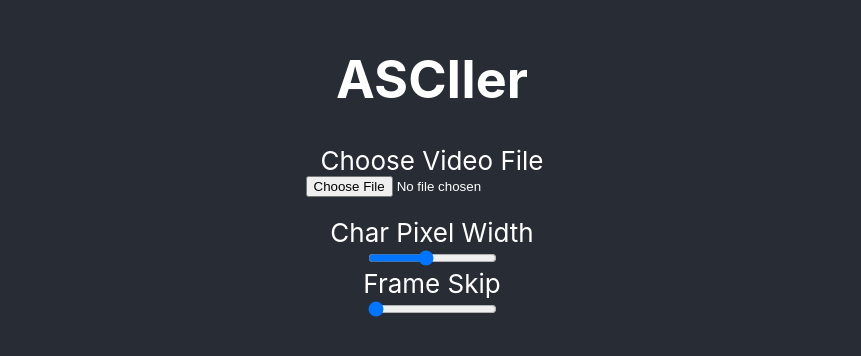
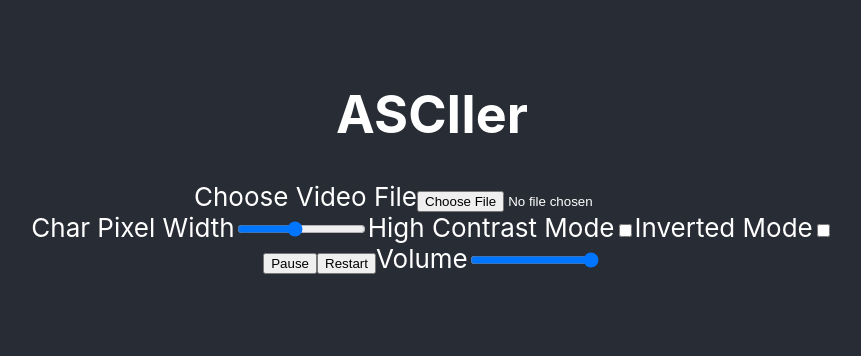
Before and after one commit to gordnzhou/asciier, a React (Create React App) app: page / in a window 1280 px wide. Shown: the part 234-590 px from the top of the page, without its empty margins (208-1069 px from the left). Built offline with nearby package versions, Linux system fonts and the light colour scheme.

Commit message:
add more ascii settings

```diff
--- a/src/App.js
+++ b/src/App.js
@@ -1,4 +1,4 @@
-import { useEffect, useRef, useState } from "react";
+import { useRef, useState } from "react";
 import "./App.css";
 
 import { AsciiPlayer } from "./AsciiPlayer";
@@ -6,43 +6,96 @@ import { AsciiPlayer } from "./AsciiPlayer";
 const VALID_VIDEO_TYPES = ["video/mp4", "video/webm", "video/ogg"];
 
 function App() {
+    const [playing, setPlaying] = useState(true);
     const videoRef = useRef();
 
-    const [frameSkip, setFrameSkip] = useState(1);
     const [charPixelWidth, setCharPixelWidth] = useState(5);
+    const [highContrastMode,  setHighContrastMode] = useState(false);
+    const [invertedMode, setInvertedMode] = useState(false);
 
     const handleFileInput = (event) => {
         let file = event.target.files[0];
 
-        if (VALID_VIDEO_TYPES.includes(file["type"])) {
+        if (file === undefined) {
+            return;
+        }
 
-            if ('requestVideoFrameCallback' in HTMLVideoElement.prototype) {
-                videoRef.current.src = URL.createObjectURL(file);
-            } else {
-                console.error('requestVideoFrameCallback is not supported... unable to play')
-            }
+        if (!VALID_VIDEO_TYPES.includes(file["type"])) {
+            alert("Invalid File Type! Supported file types include: " + VALID_VIDEO_TYPES);
+            return;
+        }
+
+        if ('requestVideoFrameCallback' in HTMLVideoElement.prototype === false) {
+            alert('Unable to start as requestVideoFrameCallback is not supported :(');
+            return;
+        }
+
+        videoRef.current.src = URL.createObjectURL(file);
+    };
+
+    const handlePixelWidthSlider = (event) => setCharPixelWidth(event.target.value);
+
+    const handleHighContrastModeCheckBox = (event) => setHighContrastMode(!highContrastMode);
+
+    const handleInvertedModeCheckbox = (event) => setInvertedMode(!invertedMode);
+
+    const handleVideoPause = (event) => {
+        if (videoRef.current && videoRef.paused !== playing) {
+            setPlaying(videoRef.paused);
+        }
+
+        if (playing) {
+            videoRef.current.pause();
         } else {
-            alert("Invalid File Type! " + file["type"]);
+            videoRef.current.play();
+        }
+
+        setPlaying(!playing);
+    };
+
+    const handleVideoRestart = (event) => {
+        if (videoRef.current) {
+            videoRef.current.currentTime = 0;
         }
     };
 
+    const handleVolumeChange = (event) => {
+        if (videoRef.current) {
+            videoRef.current.volume = event.target.value;
+        }
+    }
 
     return (
         <div className="App">
             <header className="App-header">
                 <h1>ASCIIer</h1>
 
+                <div>
                 <label htmlFor="fileInput">Choose Video File</label>
-                <input id="fileInput" type="file" onChange={handleFileInput}/>
+                    <input id="fileInput" type="file" onChange={handleFileInput}/>
+                </div>
 
-                <video ref={videoRef} autoPlay style={{ display: "none"}}/>
-                <AsciiPlayer videoRef={videoRef} charPixelWidth={charPixelWidth} frameSkip={frameSkip}/>
+                <div>
+                    <label htmlFor="charPixelWidthSlider">Char Pixel Width</label>
+                    <input id="charPixelWidthSlider" type="range" min="1" max="10" value={charPixelWidth} onChange={handlePixelWidthSlider}/>
 
-                <label htmlFor="charPixelWidth">Char Pixel Width</label>
-                <input id="charPixelWidth" type="range" min="1" max="10" value={charPixelWidth} onChange={(event) => setCharPixelWidth(event.target.value)}/>
+                    <label htmlFor="highContrastModeCheckbox">High Contrast Mode</label>
+                    <input id="highContrastModeCheckbox" type="checkbox" defaultChecked={highContrastMode} onChange={handleHighContrastModeCheckBox}/>
 
-                <label htmlFor="frameSkip">Frame Skip</label>
-                <input id="frameSkip" type="range" min="1" max="5" value={frameSkip} onChange={(event) => setFrameSkip(event.target.value)}/>
+                    <label htmlFor="invertedModeCheckbox">Inverted Mode</label>
+                    <input id="invertedModeCheckbox" type="checkbox" defaultChecked={invertedMode} onChange={handleInvertedModeCheckbox}/>
+                </div>
+
+                <div>
+                    <button onClick={handleVideoPause}>{playing ? "Pause" : "Continue"}</button>
+
+                    <button onClick={handleVideoRestart}>Restart</button>
+
+                    <label htmlFor="volumeSlider">Volume</label>
+                    <input id="volumeSlider" type="range" min="0" max="1" step="0.1" onChange={handleVolumeChange}/>
+                </div>
+
+                <AsciiPlayer videoRef={videoRef} settings={{charPixelWidth, highContrastMode, invertedMode}}/>
             </header>
         </div>
     );
--- a/src/AsciiPlayer.js
+++ b/src/AsciiPlayer.js
@@ -1,6 +1,6 @@
 import { useEffect, useRef, useState } from "react";
 
-export const AsciiPlayer = ({ videoRef, frameSkip, charPixelWidth }) => {
+export const AsciiPlayer = ({ videoRef, settings}) => {
     const canvasRef = useRef();
 
     const [asciiFrame, setAsciiFrame] = useState('');
@@ -8,22 +8,40 @@ export const AsciiPlayer = ({ videoRef, frameSkip, charPixelWidth }) => {
 
     useEffect(() => {
         let handle;
+        let videoRefCopy = videoRef.current;
 
         if (videoRef.current) {
+            if (handle !== undefined) {
+                videoRefCopy.cancelVideoFrameCallback(handle);
+            }
+
+            if (videoRef.current.readyState > 0) {
+                playAnimation(settings);
+            } else {
                 videoRef.current.onloadedmetadata = () => {
-                playAnimation(frameSkip, charPixelWidth)
+                    playAnimation(settings);
                 };
+            }
         };
 
-        const playAnimation = (frameSkip, charPixelWidth) => {
+        function playAnimation(settings) {
+            const charPixelWidth = settings.charPixelWidth;
+            const highContrastMode = settings.highContrastMode;
+            const invertedMode = settings.invertedMode;
+
             const video = videoRef.current;
 
             const canvas = canvasRef.current;
             const ctx = canvas.getContext('2d');
 
+            /// TODO: make these constants configurable
             const ASCII_CHARS = [" ", ".", ":", "-", "=", "+", "*", "#", "%", "@"];
-            const WIDTH_SCALE_FACTOR = 1.5;
+            const WIDTH_SCALE_FACTOR = 1.8;
             const MAX_PIXEL_AREA = 50000;
+
+            if (invertedMode) {
+                ASCII_CHARS.reverse();
+            }
 
             const base_width = video.videoWidth * WIDTH_SCALE_FACTOR;
             const base_height = video.videoHeight;
@@ -33,14 +51,9 @@ export const AsciiPlayer = ({ videoRef, frameSkip, charPixelWidth }) => {
             const height = Math.floor(Math.min(base_height / charPixelWidth, max_height));
             canvas.width = width;
             canvas.height = height;
-
-            let currentFrame = 0;
-
-            setFontSize(base_width / width);
+            setFontSize(video.videoHeight / height);
 
             const updateASCII = () => {
-                if (currentFrame % frameSkip === 0) {
-
                 ctx.drawImage(video, 0, 0, width, height);
 
                 const imageData = ctx.getImageData(0, 0, width, height);
@@ -56,7 +69,9 @@ export const AsciiPlayer = ({ videoRef, frameSkip, charPixelWidth }) => {
                         // Based on how rgb is converted to greyscale on NTSC
                         const grey_norm = (0.299 * r + 0.587 * g + 0.114 * b) / 255;
 
-                            const ascii_char = ASCII_CHARS[Math.round(grey_norm * (ASCII_CHARS.length - 1))];
+                        const ascii_char = highContrastMode ?
+                            ASCII_CHARS[Math.round(((ASCII_CHARS.length - 1) >> 1) * (1 + Math.cbrt(2 * grey_norm - 1)))] :
+                            ASCII_CHARS[Math.round(grey_norm * (ASCII_CHARS.length - 1))];
 
                         imageASCII.push(ascii_char);
 
@@ -67,29 +82,31 @@ export const AsciiPlayer = ({ videoRef, frameSkip, charPixelWidth }) => {
 
                     setAsciiFrame(imageASCII.join(''));
                 } else {
-                        console.error("unsupported colourSpace: " + imageData.colorSpace);
-                    }
+                    console.error("unsupported Colour Space: " + imageData.colorSpace);
                 }
 
-                currentFrame += 1;
-
-                video.requestVideoFrameCallback(updateASCII);
+                handle = video.requestVideoFrameCallback(updateASCII);
             }
 
-            return video.requestVideoFrameCallback(updateASCII);
+            handle = video.requestVideoFrameCallback(updateASCII);
         }
 
         return () => {
-            if (videoRef.current && handle !== undefined) {
-                videoRef.current.cancelVideoFrameCallback(handle);
+            if (videoRefCopy && handle !== undefined) {
+                videoRefCopy.cancelVideoFrameCallback(handle);
             }
         };
-    }, [videoRef, frameSkip, charPixelWidth]);
+    }, [videoRef, settings]);
 
     return (
-        <>
-            <canvas ref={canvasRef} autoPlay style={{ display: "none"}}/>
-            <pre style={{color: "white", fontSize: `${fontSize}px`, textAlign: "left"}}>{asciiFrame}</pre>
-        </>
+        <div style={{ backgroundColor: settings.invertedMode ? "white" : "black" }}>
+            <canvas ref={canvasRef} autoPlay style={{ display: "none" }}/>
+            <pre style={{
+                color: settings.invertedMode ? "black" : "white",
+                fontSize: `${fontSize}px`,
+                textAlign: "left"
+            }}>{asciiFrame}</pre>
+            <video ref={videoRef} autoPlay style={{ display: "none" }}/>
+        </div>
     )
 }
```
Lines whose indentation alone changed are shown as unchanged.
